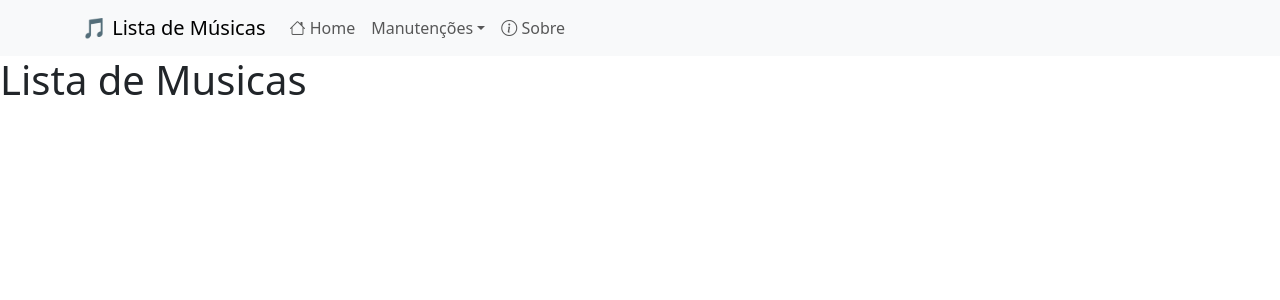
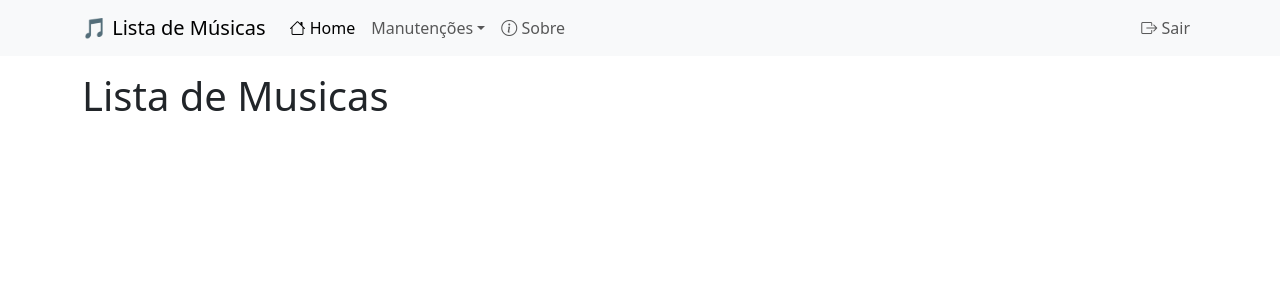
Before and after one commit to Gabriel-A-Strotkamp/listmusic-frontend, a React (Create React App) app: page /Privado in a window 1280 px wide. Shown: the top 300 px of the page. Built offline with nearby package versions, Linux system fonts and the light colour scheme.

Commit message:
Add files via upload

```diff
--- a/src/componentes/MenuPrivado.jsx
+++ b/src/componentes/MenuPrivado.jsx
@@ -2,47 +2,69 @@ import Container from 'react-bootstrap/Container';
 import Nav from 'react-bootstrap/Nav';
 import Navbar from 'react-bootstrap/Navbar';
 import NavDropdown from 'react-bootstrap/NavDropdown';
-import { NavLink, Outlet } from 'react-router-dom';
+import { NavLink, Outlet, useNavigate } from 'react-router-dom';
 import { getUsuario, logout } from '../seguranca/Autenticacao';
 
+
 function MenuPrivado() {
+
     const usuario = getUsuario();
+    const navigate = useNavigate();
+
+    const sair = () => {
+        logout();
+        navigate('/login');
+    };
 
     return (
         <div>
+
             <Navbar expand="lg" bg="light">
                 <Container>
 
-                    <NavLink className="navbar-brand" to="/">
+                    <NavLink className="navbar-brand" to="/Privado">
                         🎵 Lista de Músicas
                     </NavLink>
 
                     <Navbar.Toggle />
 
                     <Navbar.Collapse>
+
                         <Nav className="me-auto">
 
-                            <NavLink className="nav-link" to="/">
+                            <NavLink className="nav-link" to="/Privado">
                                 <i className="bi bi-house"></i> Home
                             </NavLink>
 
                             <NavDropdown title="Manutenções">
 
-                                <NavDropdown.Item as={NavLink} to="/cantores">
+                                <NavDropdown.Item
+                                    as={NavLink}
+                                    to="/Privado/cantores"
+                                >
                                     <i className="bi bi-person"></i> Cantores
                                 </NavDropdown.Item>
 
-                                <NavDropdown.Item as={NavLink} to="/generos">
+                                <NavDropdown.Item
+                                    as={NavLink}
+                                    to="/Privado/generos"
+                                >
                                     <i className="bi bi-music-note"></i> Gêneros
                                 </NavDropdown.Item>
 
                                 <NavDropdown.Divider />
 
-                                <NavDropdown.Item as={NavLink} to="/gravadoras">
+                                <NavDropdown.Item
+                                    as={NavLink}
+                                    to="/Privado/gravadoras"
+                                >
                                     <i className="bi bi-building"></i> Gravadoras
                                 </NavDropdown.Item>
 
-                                <NavDropdown.Item as={NavLink} to="/musicas">
+                                <NavDropdown.Item
+                                    as={NavLink}
+                                    to="/Privado/musicas"
+                                >
                                     <i className="bi bi-disc"></i> Músicas
                                 </NavDropdown.Item>
 
@@ -53,11 +75,28 @@ function MenuPrivado() {
                             </NavLink>
 
                         </Nav>
+
+                        <Nav>
+
+                            <Navbar.Text className="me-3">
+                                {usuario ? `Olá, ${usuario.nome}` : ''}
+                            </Navbar.Text>
+
+                            <Nav.Link onClick={sair}>
+                                <i className="bi bi-box-arrow-right"></i> Sair
+                            </Nav.Link>
+
+                        </Nav>
+
                     </Navbar.Collapse>
+
                 </Container>
             </Navbar>
 
-            <Outlet />
+            <Container className="mt-3">
+                <Outlet />
+            </Container>
+
         </div>
     );
 }
```
Also changed, not shown: src/componentes/MenuPublico.jsx (line endings or trailing spaces).
